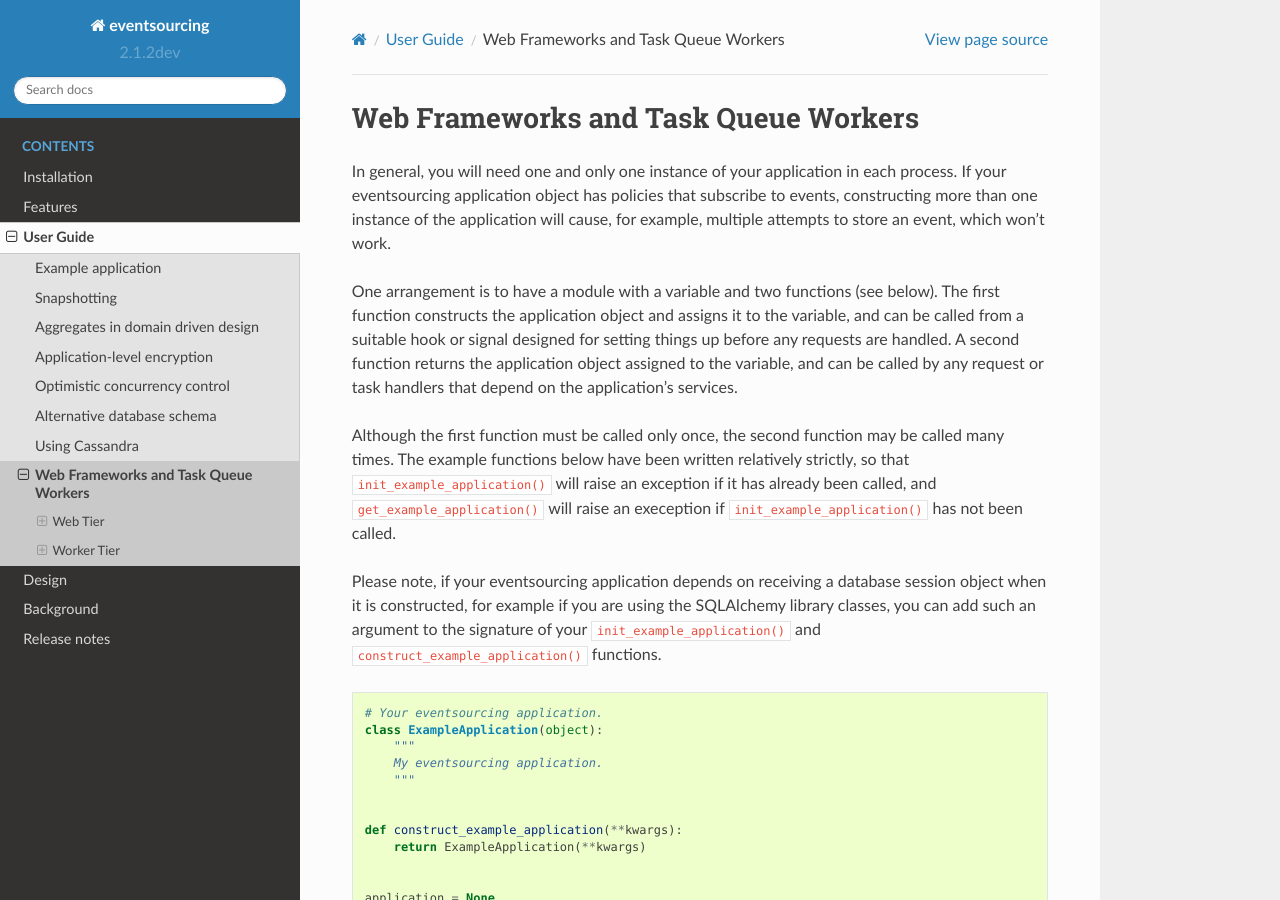
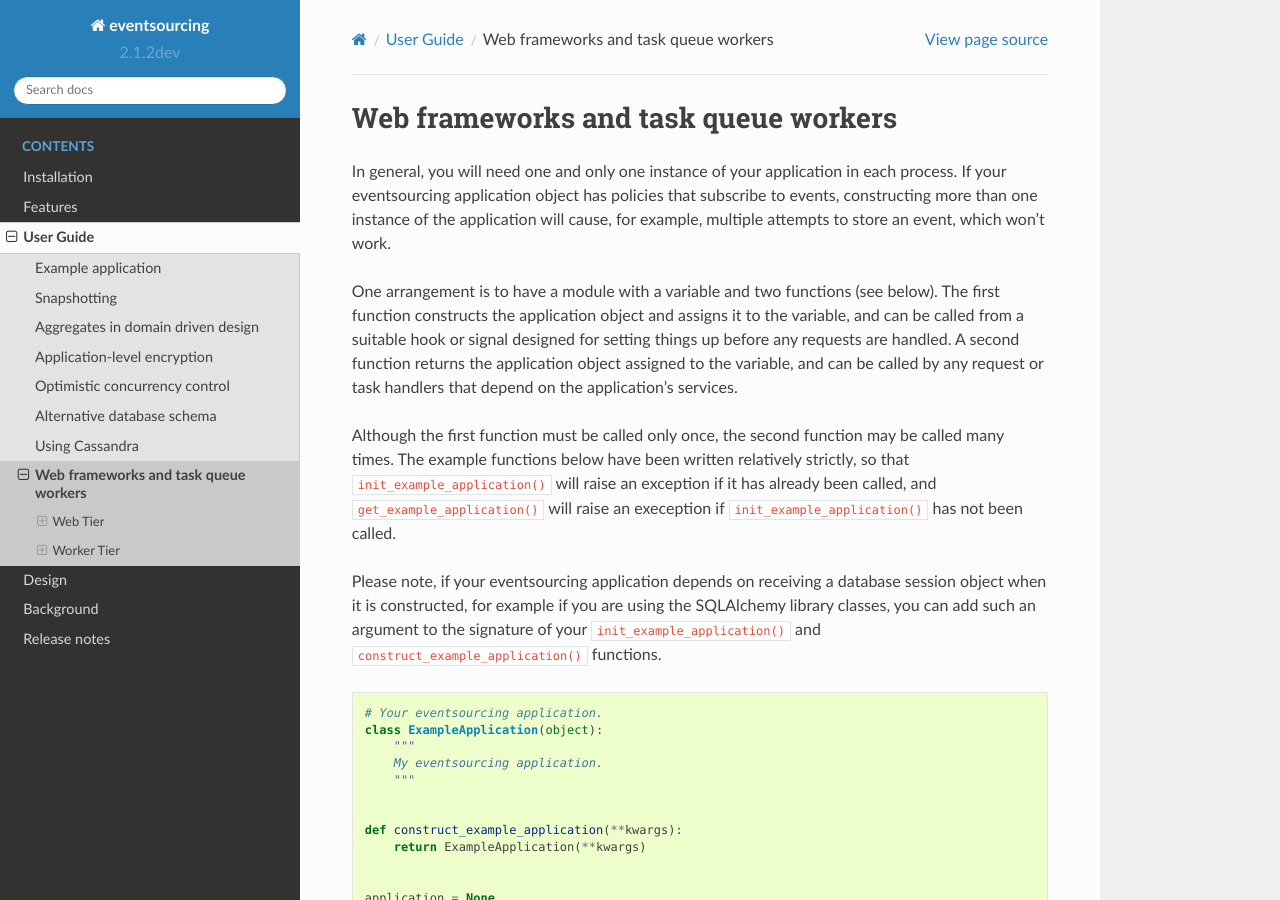
Before and after one commit to pyeventsourcing/eventsourcing, a Sphinx documentation site: the page built from docs/topics/user_guide/wsgi.rst, in a window 1280 px wide and 900 px high. Built offline with Sphinx 7.4.7 and the Read the Docs theme 2.0.0, drawn with Linux system fonts in a browser that asks for light colours.

Commit message:
Fixed heading.

```diff
--- a/docs/topics/user_guide/wsgi.rst
+++ b/docs/topics/user_guide/wsgi.rst
@@ -1,5 +1,5 @@
 =====================================
-Web Frameworks and Task Queue Workers
+Web frameworks and task queue workers
 =====================================
 
 In general, you will need one and only one instance of your application
```
